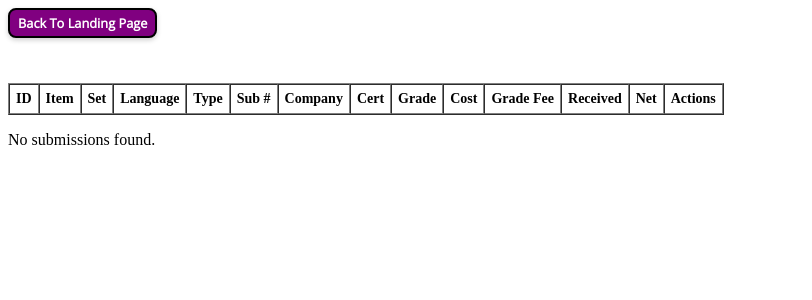
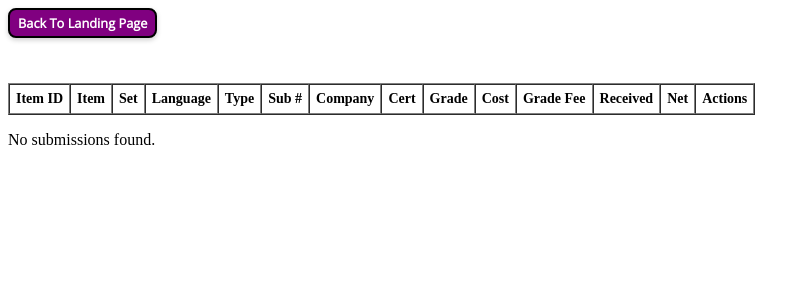
Before and after one commit to J-Twomey/inventory-app, a FastAPI app: page /submissions_view in a window 1280 px wide. Shown: the top 300 px of the page, without its empty margins (0-812 px from the left). Run offline with FastAPI, Linux system fonts and the light colour scheme; lists and menus that the app fills with data are empty.

Commit message:
display bugfix

```diff
--- a/templates/submissions_view.html
+++ b/templates/submissions_view.html
@@ -13,7 +13,7 @@
   <table border="1" cellpadding="6" cellspacing="0">
     <thead>
       <tr>
-        <th>ID</th>
+        <th>Item ID</th>
         <th>Item</th>
         <th>Set</th>
         <th>Language</th>
@@ -32,7 +32,7 @@
     <tbody>
       {% for submission in submissions %}
         {% set cost = submission.purchase_price + submission.import_fee %}
-        {% set net = submission.return_jpy - cost if submission.return_jpy is not none else none %}
+        {% set net = submission.return_jpy - cost - submission.grading_fee if submission.return_jpy is not none else none %}
         <tr class="{% if submission.is_cracked %}
                     yellow
                   {% elif submission.return_jpy is not none %}
```
